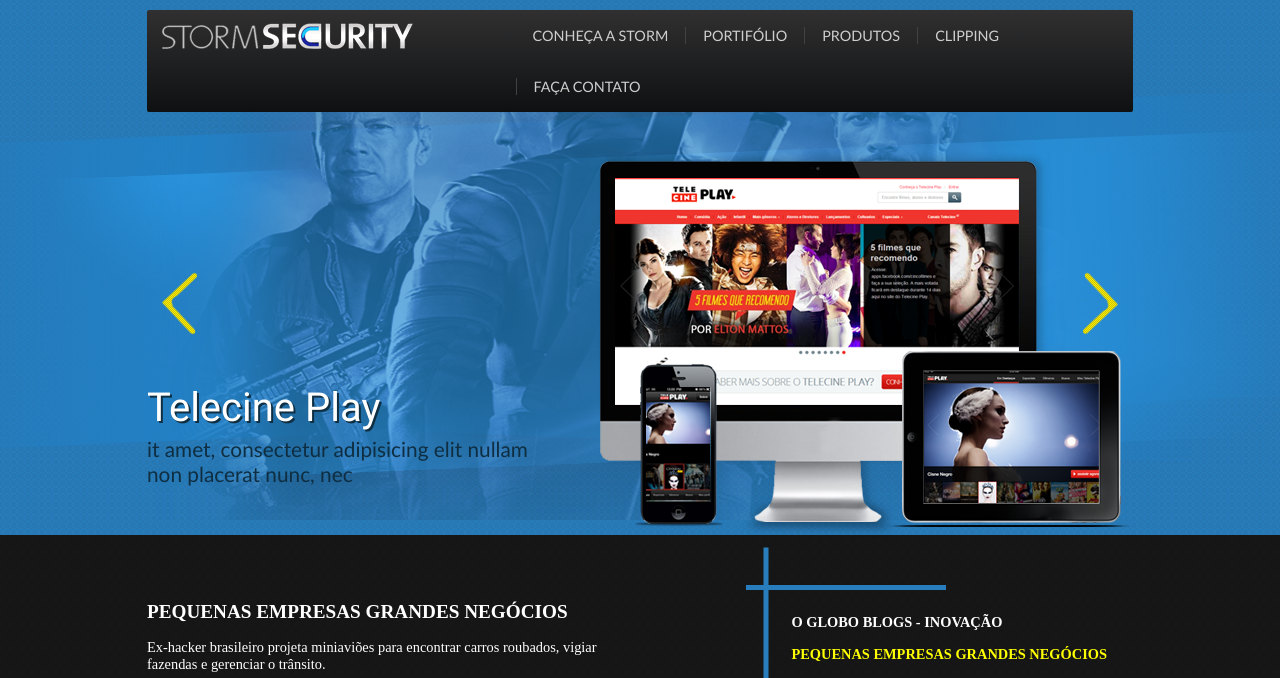
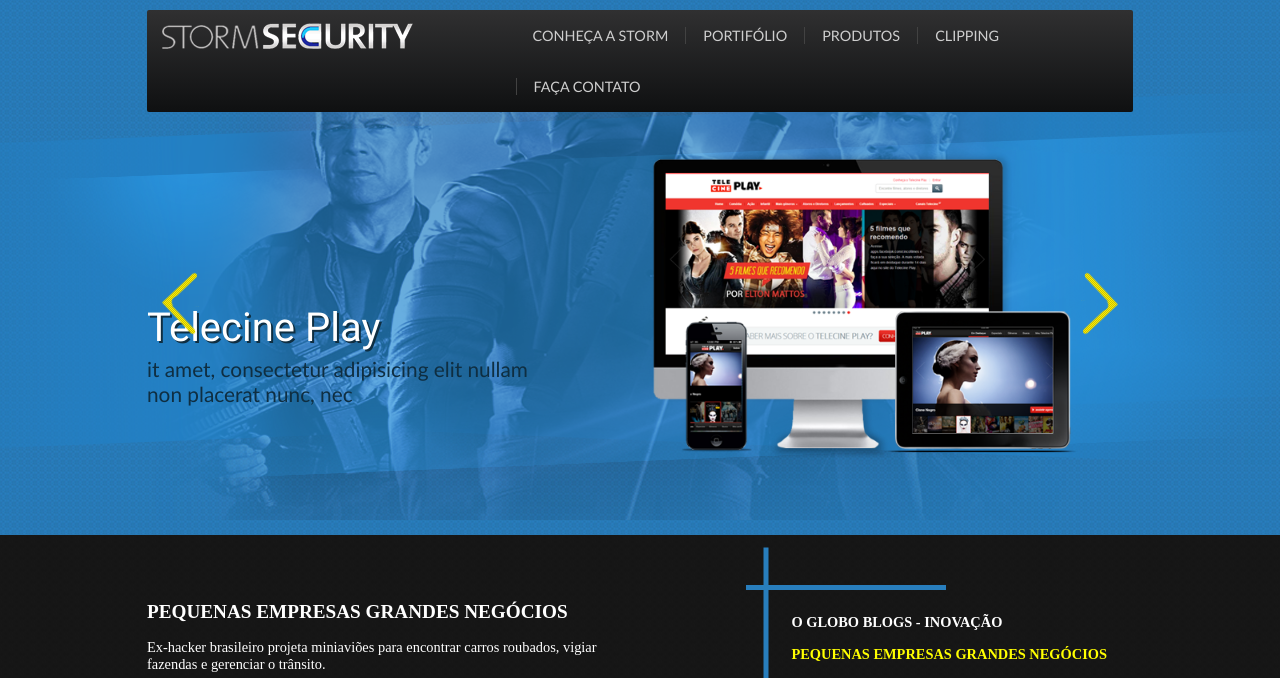
Before and after one commit to guilouro/stormsecurity, a Django app: page / in a window 1280 px wide. Shown: the top 678 px of the page. Run offline with Django 3.2, Linux system fonts and the light colour scheme; parts of the project's set-up code (start-up, migrations or seed data) failed here and were passed over; some libraries are stand-ins or nearby versions.

Commit message:
resize image in banner

```diff
--- a/_src/assets/sass/_banner.sass
+++ b/_src/assets/sass/_banner.sass
@@ -9,7 +9,9 @@
         margin-top: 40px
 
         img
-            max-width: 100%
+            max-width: 80%
+            margin: 0 auto
+            display: block
 
     &__caption
         +j-column(5/12)
--- a/_src/assets/sass/_carousel.sass
+++ b/_src/assets/sass/_carousel.sass
@@ -9,6 +9,8 @@
     position: absolute
     top: 30%
     width: 100%
+    +breakpoint(mobile)
+        top: 20%
 
     .owl-buttons
         div
--- a/assets/css/style.css
+++ b/assets/css/style.css
@@ -1182,6 +1182,11 @@
   top: 30%;
   width: 100%;
 }
+@media (max-width: 37.5em) {
+  .owl-theme .owl-controls {
+    top: 20%;
+  }
+}
 .owl-theme .owl-controls .owl-buttons div {
   background: transparent;
   position: absolute;
@@ -1263,7 +1268,9 @@
   margin-top: 40px;
 }
 .banner__image img {
-  max-width: 100%;
+  max-width: 80%;
+  margin: 0 auto;
+  display: block;
 }
 .banner__caption {
   float: left;
```
Also changed, not shown: 1 other file.
